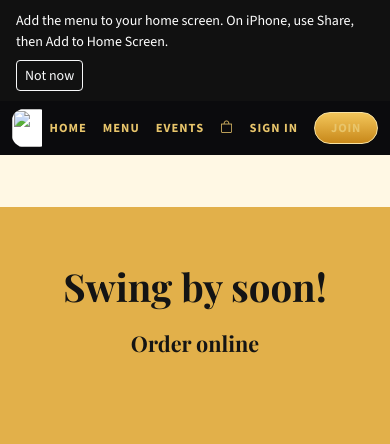
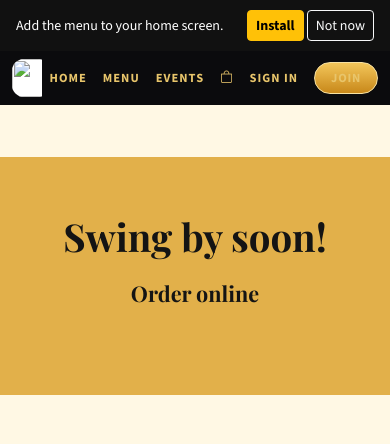
Before and after one commit to Cephamando/smartTrade-POS-Pro, a CodeIgniter 4 app: template app/Views/shop.php in a window 390 px wide. Shown: the top 444 px of the page. Run offline with PHP 8.4 and a stand-in for CodeIgniter, Linux system fonts and the light colour scheme; the template is opened without the code that fills it, so the values that code supplies are empty; some libraries are stand-ins or nearby versions; some web fonts are replaced.

Commit message:
Show Install on phones that never send the browser install prompt, and tell an iPhone how to add the app.

```diff
--- a/app/Views/kds.php
+++ b/app/Views/kds.php
@@ -2,7 +2,7 @@
 <html lang="en">
 <head>
     <meta charset="UTF-8">
-    <meta name="viewport" content="width=device-width, initial-scale=1.0">
+    <meta name="viewport" content="width=device-width, initial-scale=1.0, viewport-fit=cover">
     <title>Kitchen Display System</title>
     <?php $pwaStaffPart = 'head'; require APP_PATH . '/Views/partials/pwa_staff.php'; ?>
     <link href="vendor/bootstrap/bootstrap.min.css" rel="stylesheet">
--- a/app/Views/layouts/header.php
+++ b/app/Views/layouts/header.php
@@ -64,7 +64,7 @@ if (isset($pdo)) {
 <html lang="en">
 <head>
     <meta charset="UTF-8">
-    <meta name="viewport" content="width=device-width, initial-scale=1.0">
+    <meta name="viewport" content="width=device-width, initial-scale=1.0, viewport-fit=cover">
     <title><?= htmlspecialchars(APP_NAME ?? 'OdeliaPOS') ?></title>
     <?php $pwaStaffPart = 'head'; require APP_PATH . '/Views/partials/pwa_staff.php'; ?>
     <link href="vendor/bootstrap/bootstrap.min.css" rel="stylesheet">
--- a/app/Views/login.php
+++ b/app/Views/login.php
@@ -2,7 +2,7 @@
 <html lang="en">
 <head>
     <meta charset="UTF-8">
-    <meta name="viewport" content="width=device-width, initial-scale=1.0">
+    <meta name="viewport" content="width=device-width, initial-scale=1.0, viewport-fit=cover">
     <title>Login - SmarTrade Enterprise</title>
     <?php $pwaStaffPart = 'head'; require APP_PATH . '/Views/partials/pwa_staff.php'; ?>
 
--- a/app/Views/partials/pwa_staff.php
+++ b/app/Views/partials/pwa_staff.php
@@ -9,10 +9,10 @@ if ($part === 'head'): ?>
     <meta name="apple-mobile-web-app-title" content="smartTrade">
     <link rel="apple-touch-icon" href="pwa/app-icon-192.png">
 <?php else: ?>
-<div id="pwaInstall" data-dismiss="app-pwa-dismiss" hidden style="background:#1c2128;color:#fffaf4;padding:8px 12px;gap:8px;align-items:center;justify-content:space-between;flex-wrap:wrap;">
-    <span class="small">Install smartTrade on this device. On iPhone, use Share, then Add to Home Screen.</span>
+<div id="pwaInstall" data-dismiss="app-pwa-dismiss" hidden style="background:#1c2128;color:#fffaf4;padding:8px 12px calc(8px + env(safe-area-inset-bottom));gap:8px;align-items:center;justify-content:space-between;flex-wrap:wrap;">
+    <span class="small">Add smartTrade to this phone or tablet.</span>
     <span style="display:flex;gap:8px;flex:0 0 auto;">
-        <button type="button" class="btn btn-warning btn-sm fw-bold" data-install hidden>Install</button>
+        <button type="button" class="btn btn-warning btn-sm fw-bold" data-install>Install</button>
         <button type="button" class="btn btn-outline-light btn-sm" data-dismiss-install>Not now</button>
     </span>
 </div>
--- a/app/Views/pos.php
+++ b/app/Views/pos.php
@@ -54,7 +54,7 @@ function getCategoryStyle($name) {
 <html lang="en">
 <head>
     <meta charset="UTF-8">
-    <meta name="viewport" content="width=device-width, initial-scale=1.0, maximum-scale=1.0, user-scalable=no">
+    <meta name="viewport" content="width=device-width, initial-scale=1.0, maximum-scale=1.0, user-scalable=no, viewport-fit=cover">
     <title>POS - <?= htmlspecialchars($_SESSION['location_name'] ?? 'HQ') ?></title>
     <?php $pwaStaffPart = 'head'; require APP_PATH . '/Views/partials/pwa_staff.php'; ?>
     <link href="vendor/bootstrap/bootstrap.min.css" rel="stylesheet">
--- a/app/Views/shop.php
+++ b/app/Views/shop.php
@@ -422,9 +422,9 @@ $u = fn(string $v, array $q = []) => 'index.php?page=shop&view=' . $v . ($q ? '&
 </head>
 <body class="<?= $view === 'home' ? 'is-home' : (in_array($view, ['menu', 'visit'], true) ? 'is-menu' : '') ?>">
 <div id="pwaInstall" data-dismiss="shop-pwa-dismiss" hidden style="background:#111;color:#fff;padding:10px 16px;gap:8px;align-items:center;justify-content:space-between;flex-wrap:wrap;">
-    <span class="small">Add the menu to your home screen. On iPhone, use Share, then Add to Home Screen.</span>
+    <span class="small">Add the menu to your home screen.</span>
     <span>
-        <button type="button" class="btn btn-warning btn-sm fw-bold" data-install hidden>Install</button>
+        <button type="button" class="btn btn-warning btn-sm fw-bold" data-install>Install</button>
         <button type="button" class="btn btn-outline-light btn-sm" data-dismiss-install>Not now</button>
     </span>
 </div>
--- a/app/Views/vendor.php
+++ b/app/Views/vendor.php
@@ -45,8 +45,8 @@ $money = static fn($n): string => 'ZMW ' . number_format((float)$n, 2);
 </div>
 <div class="vp-wrap">
     <div id="pwaInstall" data-dismiss="vendor-pwa-dismiss" hidden>
-        <div class="small mb-2">Install this portal on your phone. On iPhone, use Share, then Add to Home Screen.</div>
-        <button type="button" class="btn btn-warning btn-sm fw-bold" data-install hidden>Install</button>
+        <div class="small mb-2">Add this portal to your home screen.</div>
+        <button type="button" class="btn btn-warning btn-sm fw-bold" data-install>Install</button>
         <button type="button" class="btn btn-outline-light btn-sm" data-dismiss-install>Not now</button>
     </div>
     <?php if (($flash['msg'] ?? '') !== ''): ?>
--- a/public/pwa/register.js
+++ b/public/pwa/register.js
@@ -1,8 +1,6 @@
 (function () {
     if ('serviceWorker' in navigator) {
-        window.addEventListener('load', function () {
-            navigator.serviceWorker.register('sw.js').catch(function () {});
-        });
+        navigator.serviceWorker.register('sw.js').catch(function () {});
     }
     var bar = document.getElementById('pwaInstall');
     if (!bar) return;
@@ -13,14 +11,62 @@
     try {
         if (localStorage.getItem(key) === '1') return;
     } catch (e) {}
+
+    var ua = navigator.userAgent || '';
+    var ios = /iphone|ipad|ipod/i.test(ua) || (navigator.platform === 'MacIntel' && navigator.maxTouchPoints > 1);
+
+    function manualSteps() {
+        if (ios && /crios/i.test(ua)) {
+            return 'Tap the share icon in Chrome, then Add to Home Screen.';
+        }
+        if (ios) {
+            return 'Tap the Share button at the bottom of Safari, then Add to Home Screen, then Add.';
+        }
+        return 'Open the browser menu and choose Install app or Add to Home screen.';
+    }
+
+    function showSteps() {
+        var help = bar.querySelector('[data-install-help]');
+        if (!help) {
+            help = document.createElement('div');
+            help.setAttribute('data-install-help', '');
+            help.className = 'small';
+            help.style.flexBasis = '100%';
+            help.style.width = '100%';
+            bar.appendChild(help);
+        }
+        help.textContent = manualSteps();
+        help.hidden = false;
+    }
+
     bar.hidden = false;
     bar.style.display = 'flex';
     var install = bar.querySelector('[data-install]');
+    if (install) {
+        install.hidden = false;
+        install.onclick = function () {
+            var promptEvent = window.__pwaPrompt;
+            if (promptEvent && promptEvent.prompt) {
+                promptEvent.prompt();
+                var choice = promptEvent.userChoice || Promise.resolve();
+                choice.then(function (result) {
+                    window.__pwaPrompt = null;
+                    if (result && result.outcome === 'accepted') {
+                        bar.hidden = true;
+                        bar.style.display = '';
+                    }
+                });
+                return;
+            }
+            showSteps();
+        };
+    }
+    if (ios) showSteps();
     window.addEventListener('beforeinstallprompt', function (event) {
         event.preventDefault();
-        if (!install) return;
-        install.hidden = false;
-        install.onclick = function () { event.prompt(); };
+        window.__pwaPrompt = event;
+        var help = bar.querySelector('[data-install-help]');
+        if (help && !ios) help.hidden = true;
     });
     var dismiss = bar.querySelector('[data-dismiss-install]');
     if (dismiss) {
```
Also changed, not shown: user_guide.md (+1 -1 lines).
